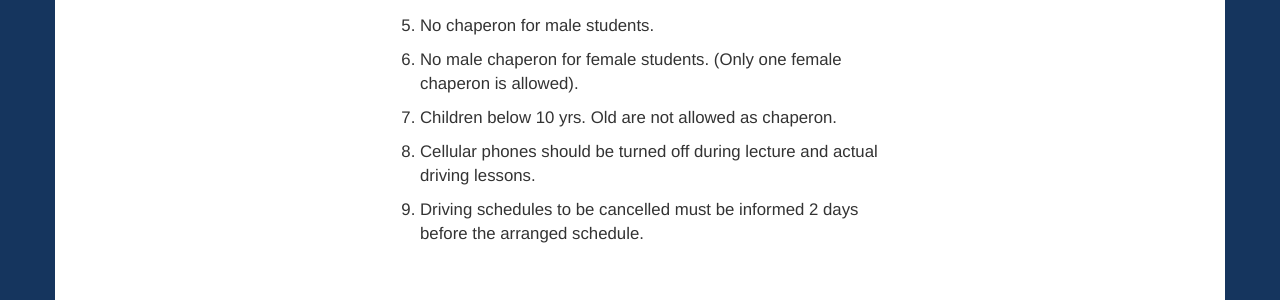
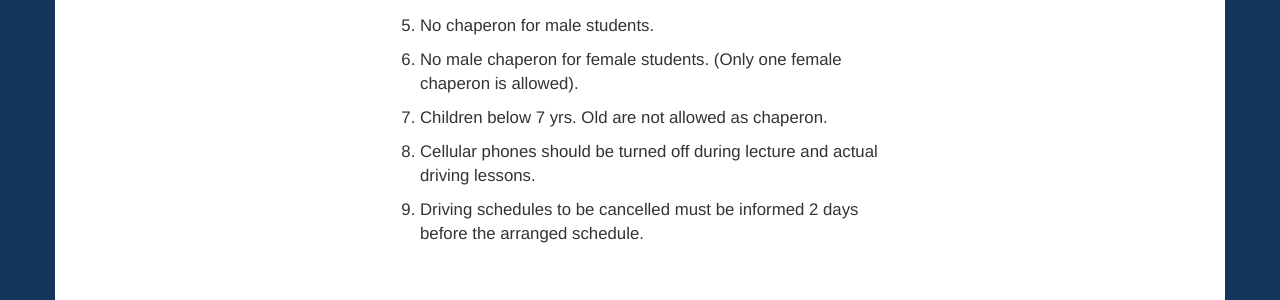
Before and after one commit to crisnoel12/gear-1, a Jekyll site: the page built from policies/index.html, in a window 1280 px wide. Shown: the part 349-649 px from the top of the page. Built offline with Jekyll 4.4.1, drawn with Linux system fonts in a browser that asks for light colours; nearby versions of some CDN libraries; some web fonts are replaced; comment, search, counter and statistics services are not loaded.

Commit message:
updated list of policies

```diff
--- a/_includes/sections/policies.html
+++ b/_includes/sections/policies.html
@@ -12,7 +12,7 @@
                     <li>No wearing of shorts pants and sleeveless shirt’s for male student.</li>
                     <li>No chaperon for male students.</li>
                     <li>No male chaperon for female students. (Only one female chaperon is allowed).</li>
-                    <li>Children below 10 yrs. Old are not allowed as chaperon.</li>
+                    <li>Children below 7 yrs. Old are not allowed as chaperon.</li>
                     <li>Cellular phones should be turned off during lecture and actual driving lessons.</li>
                     <li>Driving schedules to be cancelled must be informed 2 days before the arranged schedule.</li>
                 </ol>
```
